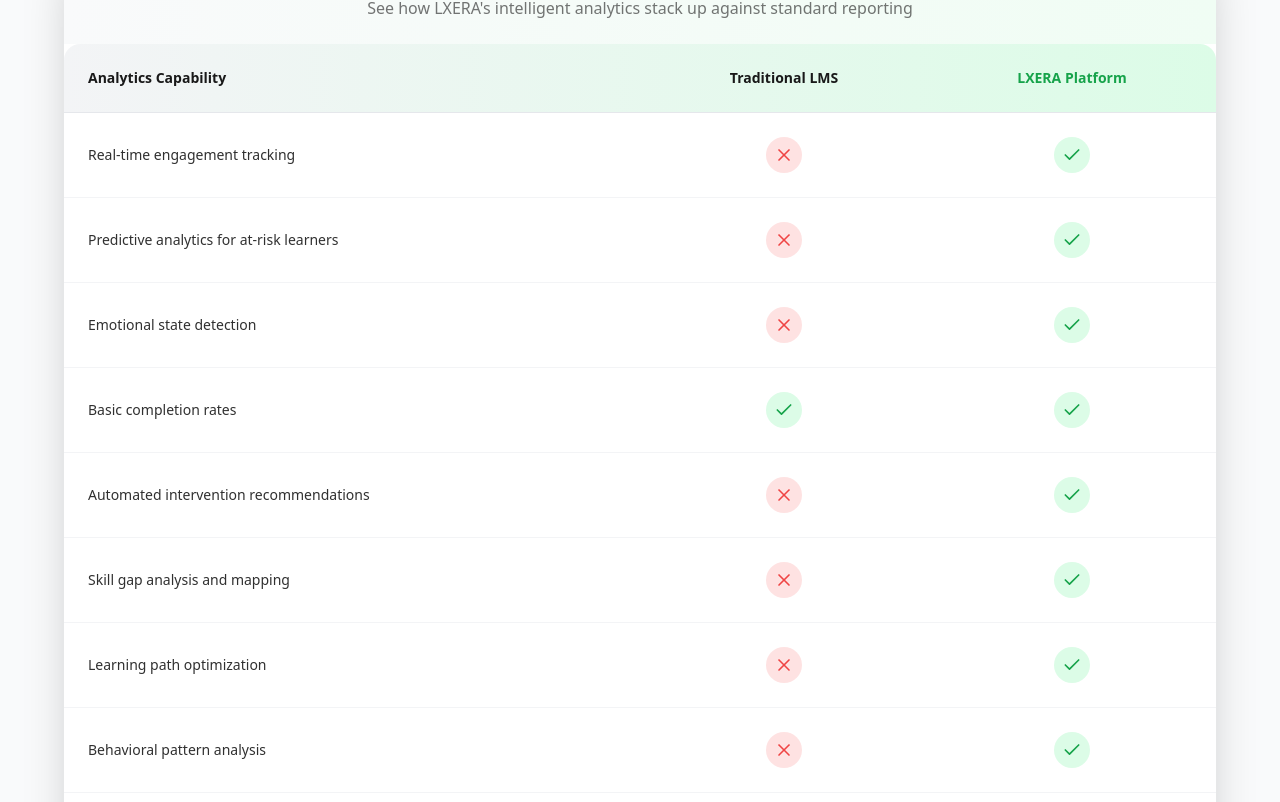
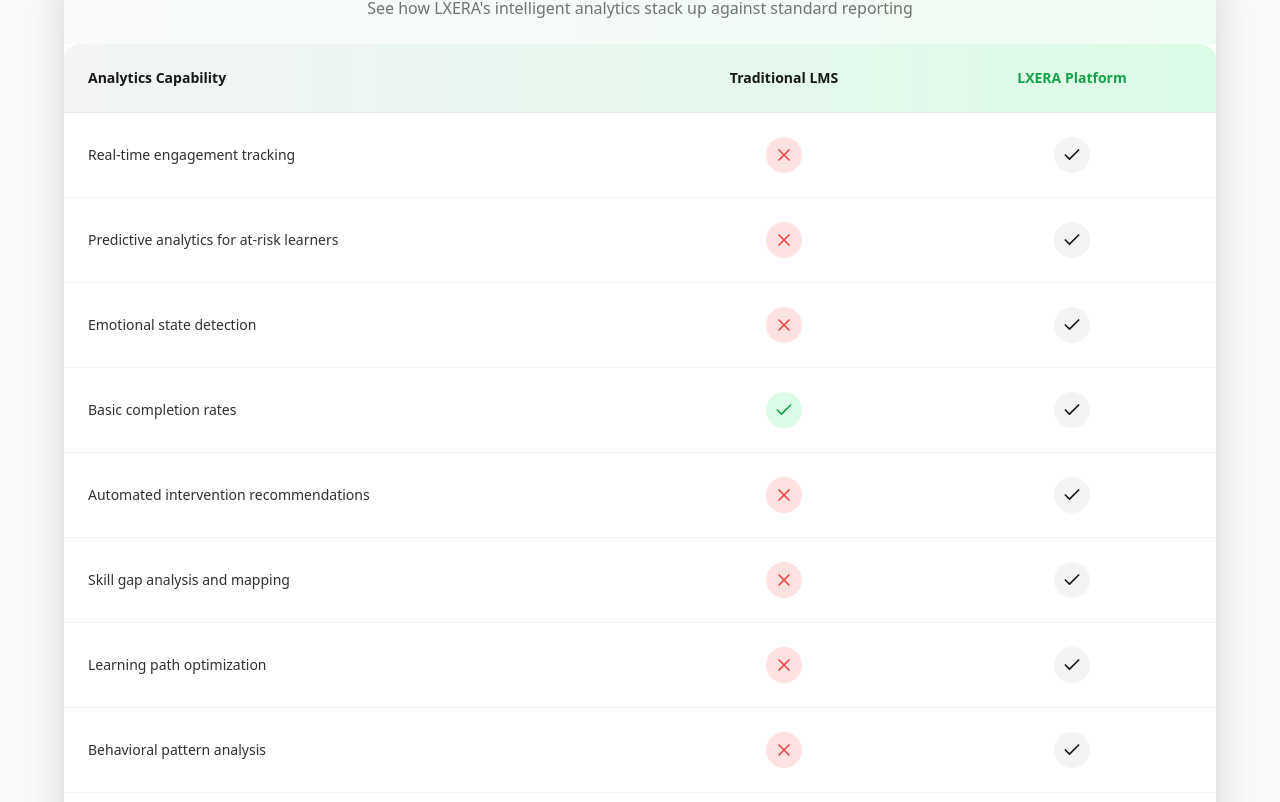
Before and after one commit to kkarakas-lxera/lxera-vision-platform, a React (Vite) app: page /solutions/learning-analytics-insights in a window 1280 px wide. Shown: the part 2978-3780 px from the top of the page. Built offline with nearby package versions, Linux system fonts and the light colour scheme.

Commit message:
Fix: Change check tag color in table
Change the check tag color to black in the LXERA Platform table.

```diff
--- a/src/components/FeatureComparisonTable.tsx
+++ b/src/components/FeatureComparisonTable.tsx
@@ -1,4 +1,3 @@
-
 import { Check, X } from "lucide-react";
 import { Card, CardContent, CardHeader, CardTitle } from "@/components/ui/card";
 import {
@@ -118,8 +117,8 @@ const FeatureComparisonTable = () => {
                   </TableCell>
                   <TableCell className="text-center py-6 rounded-r-2xl">
                     <div className="flex items-center justify-center">
-                      <div className="bg-green-100 rounded-full p-2">
-                        <Check className="w-5 h-5 text-green-600" />
+                      <div className="bg-gray-100 rounded-full p-2">
+                        <Check className="w-5 h-5 text-business-black" />
                       </div>
                     </div>
                   </TableCell>
```
